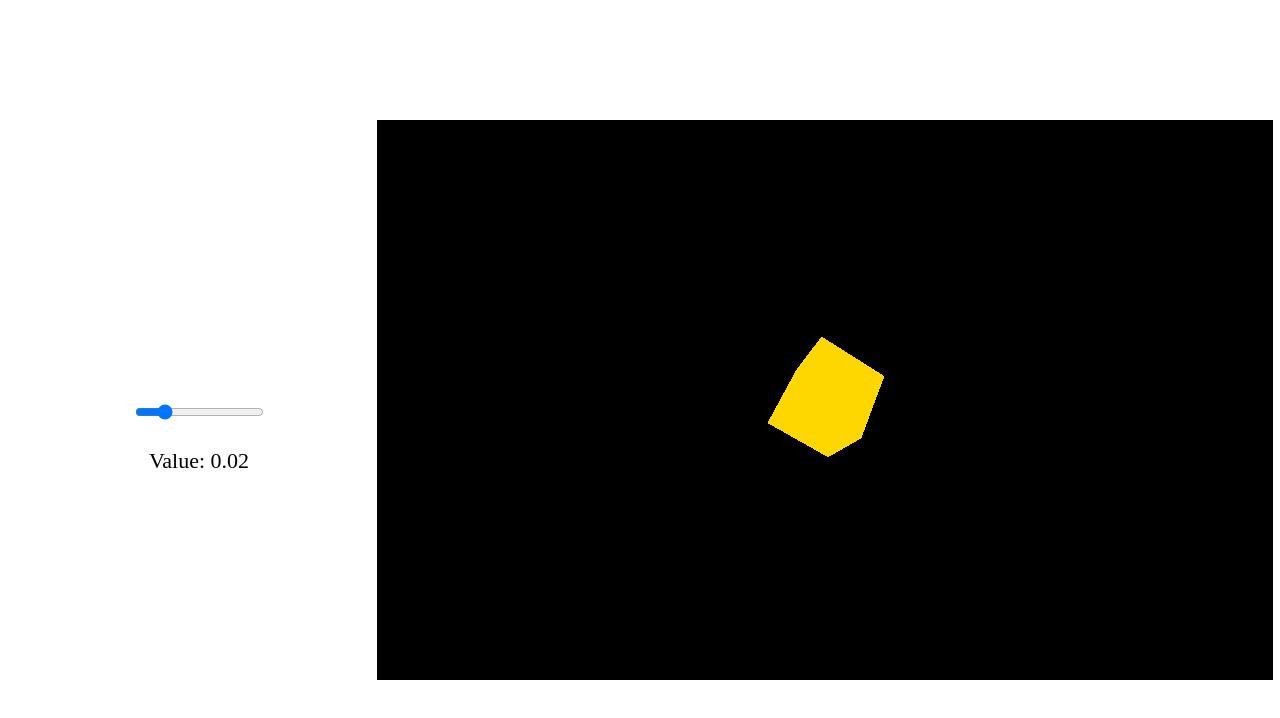
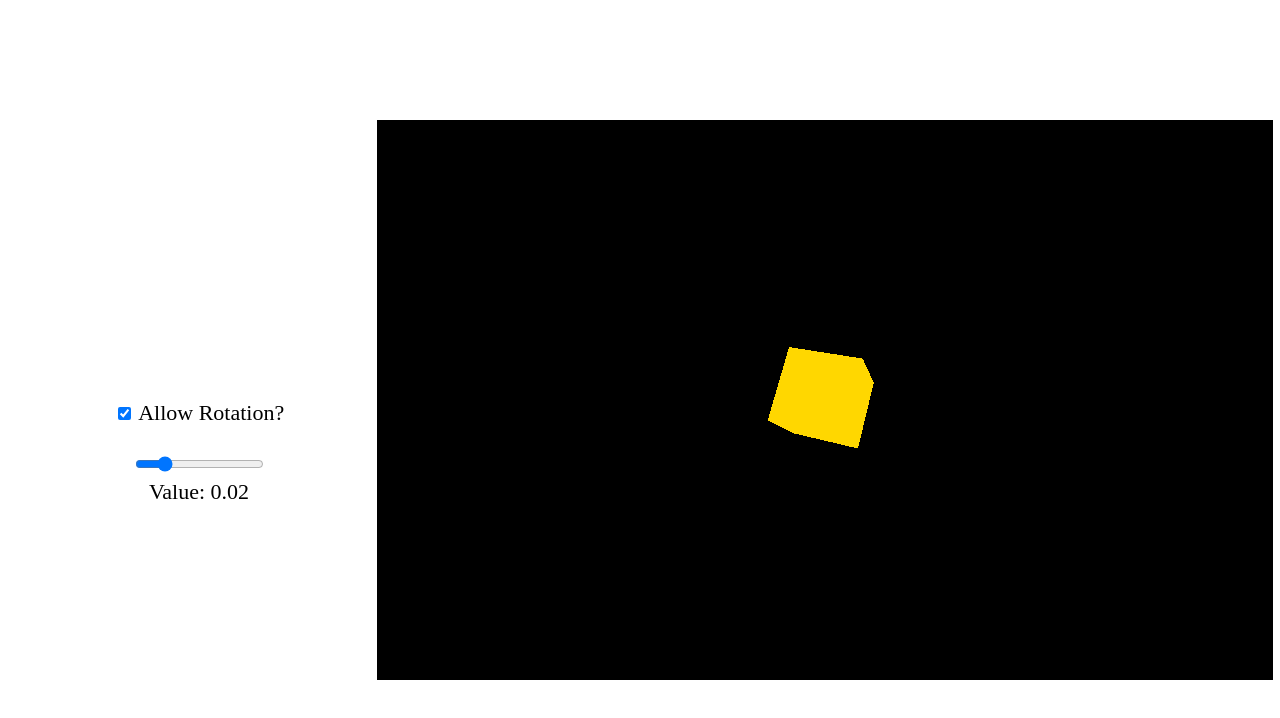
Before and after one commit to JesusOfCarrots/InfoWeb, a website built with Vite: page index.html in a window 1280 px wide. Built offline with nearby package versions, Linux system fonts and the light colour scheme.

Commit message:
Adding Rotation button

```diff
--- a/index.html
+++ b/index.html
@@ -9,6 +9,9 @@
 </head>
 <body>
     <div id="other" style="float: left; margin-left: 7px;">
+        <input type="checkbox" name="canRotate" id="rotateCheckbox" checked>
+        <label for="canRotate">Allow Rotation?</label>
+        <br> <br>
         <input type="range" min="0" max="0.1" step="0.01" value="0.02" id="slider">
         <p>Value: <span id="sliderValue">0.02</span></p>
     </div>
--- a/main.js
+++ b/main.js
@@ -11,14 +11,20 @@ let canRotate = true;
 const scene = new THREE.Scene();
 const cam = new THREE.PerspectiveCamera(FOV, width / height, 0.1, 1000)
 
+const otherSpace = document.getElementById('other');
 const rotationSpeedSlider = document.getElementById('slider');
-const otherSpace = document.getElementById('other');
+const rotateCheckbox = document.getElementById('rotateCheckbox');
 
 const renderer = new THREE.WebGLRenderer();
 const geometry = new THREE.BoxGeometry(1, 1, 1);
 const material = new THREE.MeshBasicMaterial( {color:0xffd700} );
 
 const cube = new THREE.Mesh(geometry, material);
+
+function updateCheckBox(){
+    canRotate = rotateCheckbox.checked;
+    console.log(canRotate);
+}
 
 function setUp(){
     renderer.setSize(width, height);
@@ -39,6 +45,9 @@ function setUp(){
         document.getElementById('sliderValue').textContent = rotationSpeed.toFixed(2);
     })
 
+    // checkbox
+    rotateCheckbox.addEventListener("click", updateCheckBox);
+
     cam.position.z = cameraDistance;
 
     render();
--- a/style.css
+++ b/style.css
@@ -1,4 +1,5 @@
 html, body {margin: 0; font-family: 'Times New Roman', Times, serif; font-size: 22px;}
+p{margin-top: 1px;}
 
 .cav{
     float: right;
```
